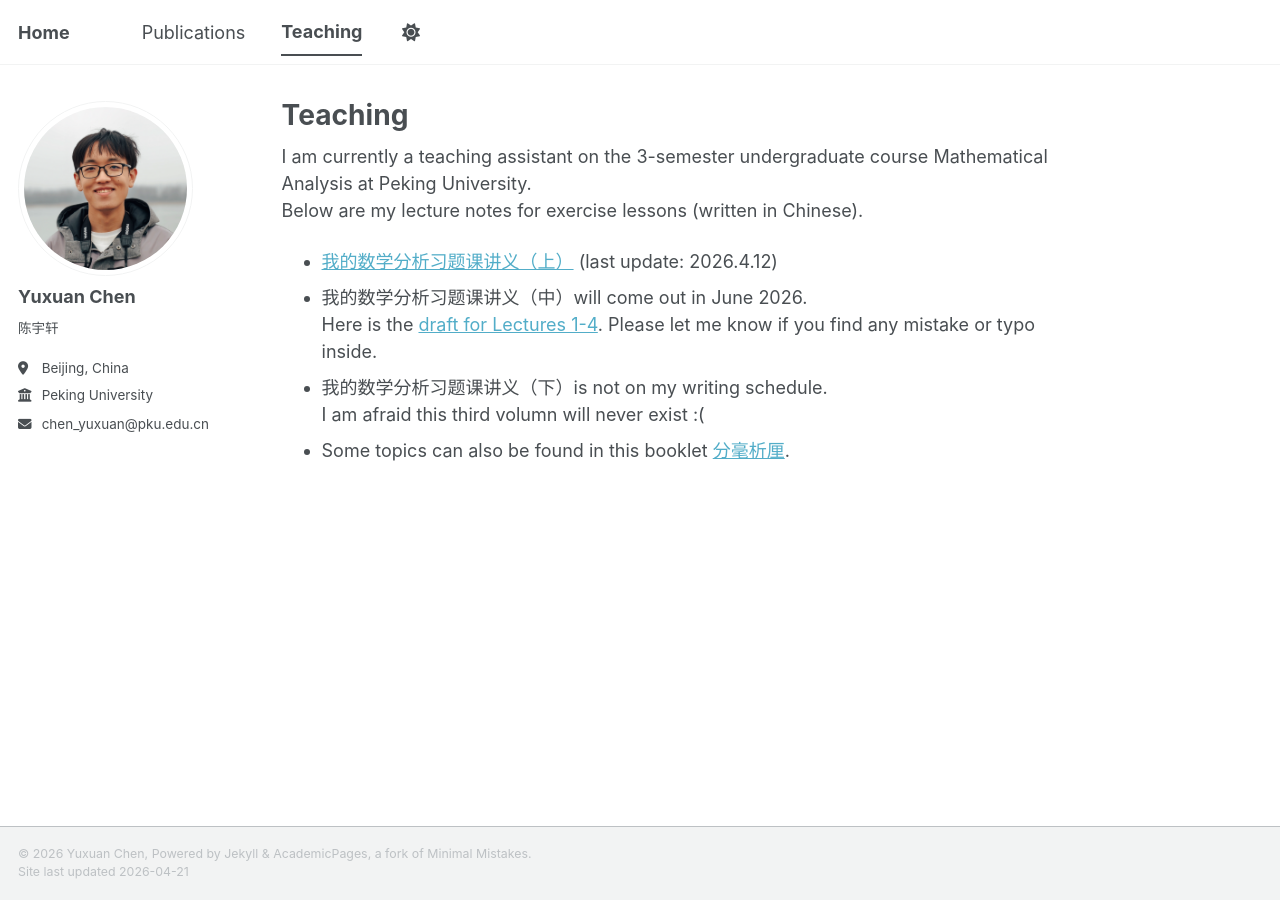
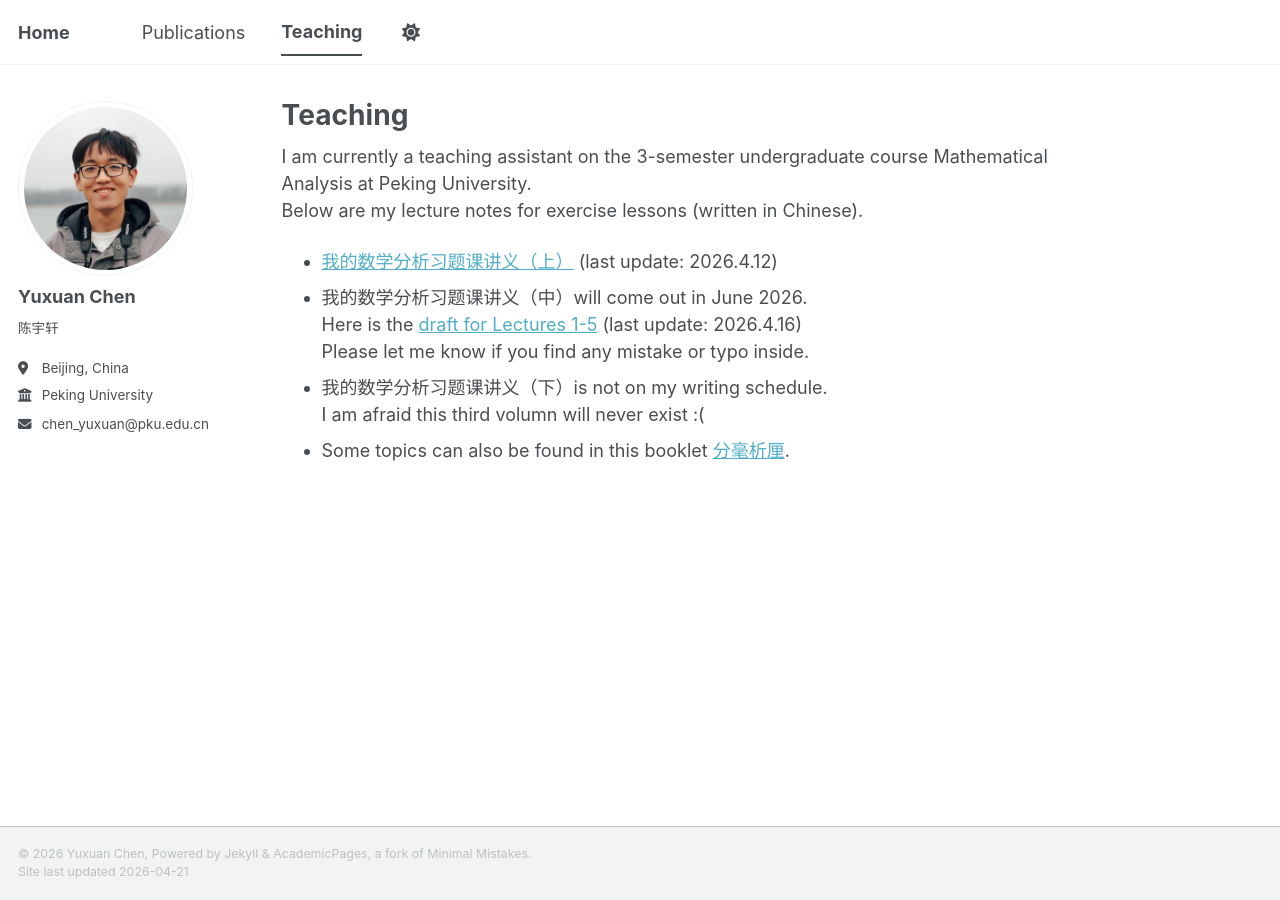
Before and after one commit to yxchen-pku/yxchen-pku.github.io, a Jekyll site: the page built from _pages/teaching.md, in a window 1280 px wide. Built offline with Jekyll 4.4.1, drawn with Linux system fonts in a browser that asks for light colours; a script bundle is joined from its source files by our own code; library files that are not in the unit come from our copies.

Commit message:
Revise draft link and update lecture notes
Updated the draft link for Lectures 1-5 and added last update date.

```diff
--- a/_pages/teaching.md
+++ b/_pages/teaching.md
@@ -11,7 +11,8 @@ Below are my lecture notes for exercise lessons (written in Chinese).
 
 - [我的数学分析习题课讲义（上）](../files/SFXT_1.pdf) (last update: 2026.4.12)
 - 我的数学分析习题课讲义（中）will come out in June 2026.
-  Here is the [draft for Lectures 1-4](../files/SFXT_2.pdf). Please let me know if you find any mistake or typo inside.
+  Here is the [draft for Lectures 1-5](../files/SFXT_2.pdf) (last update: 2026.4.16)
+  Please let me know if you find any mistake or typo inside.
 - 我的数学分析习题课讲义（下）is not on my writing schedule.
   I am afraid this third volumn will never exist :(
 - Some topics can also be found in this booklet [分毫析厘](../files/FHXL.pdf).
```
